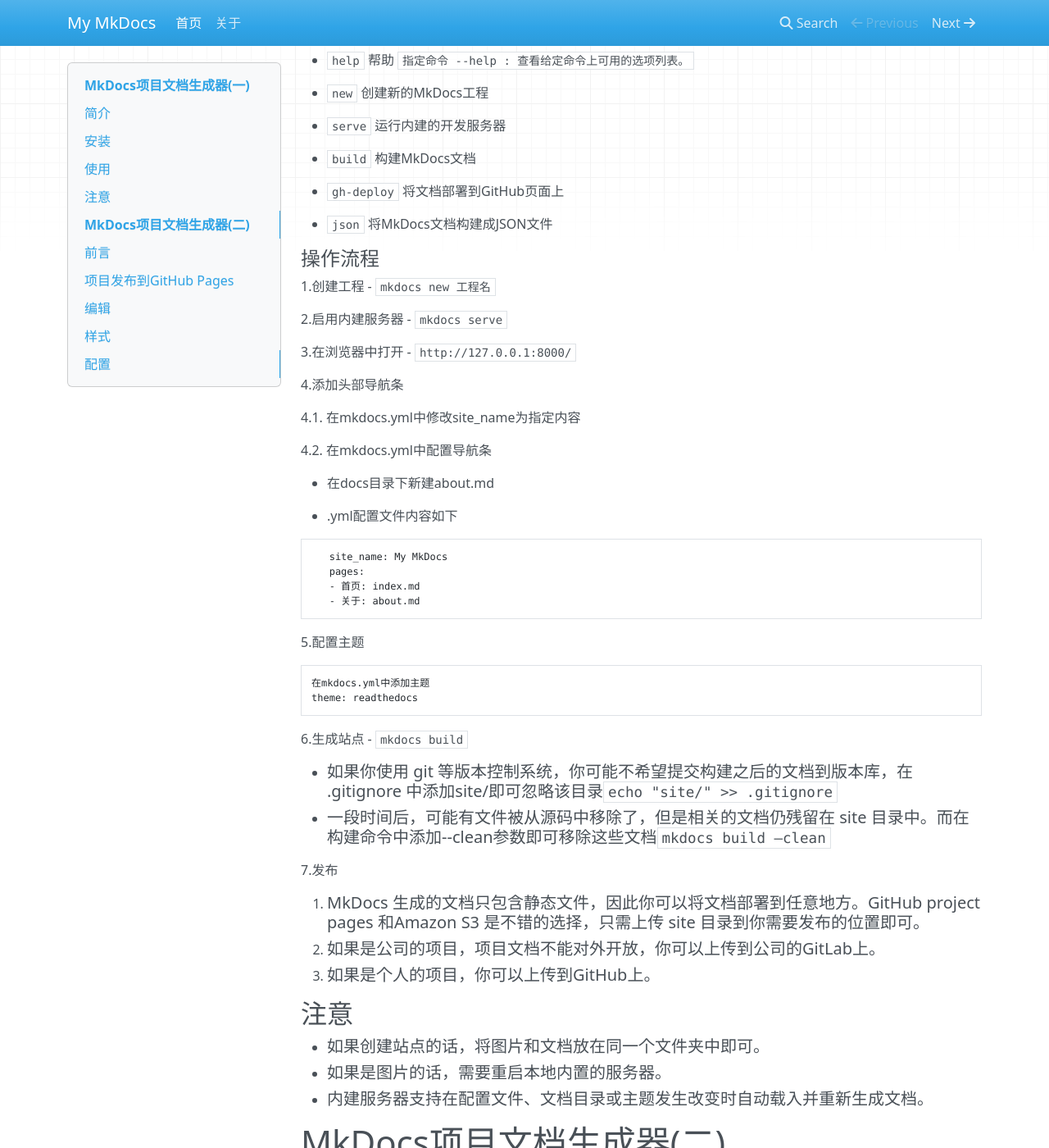
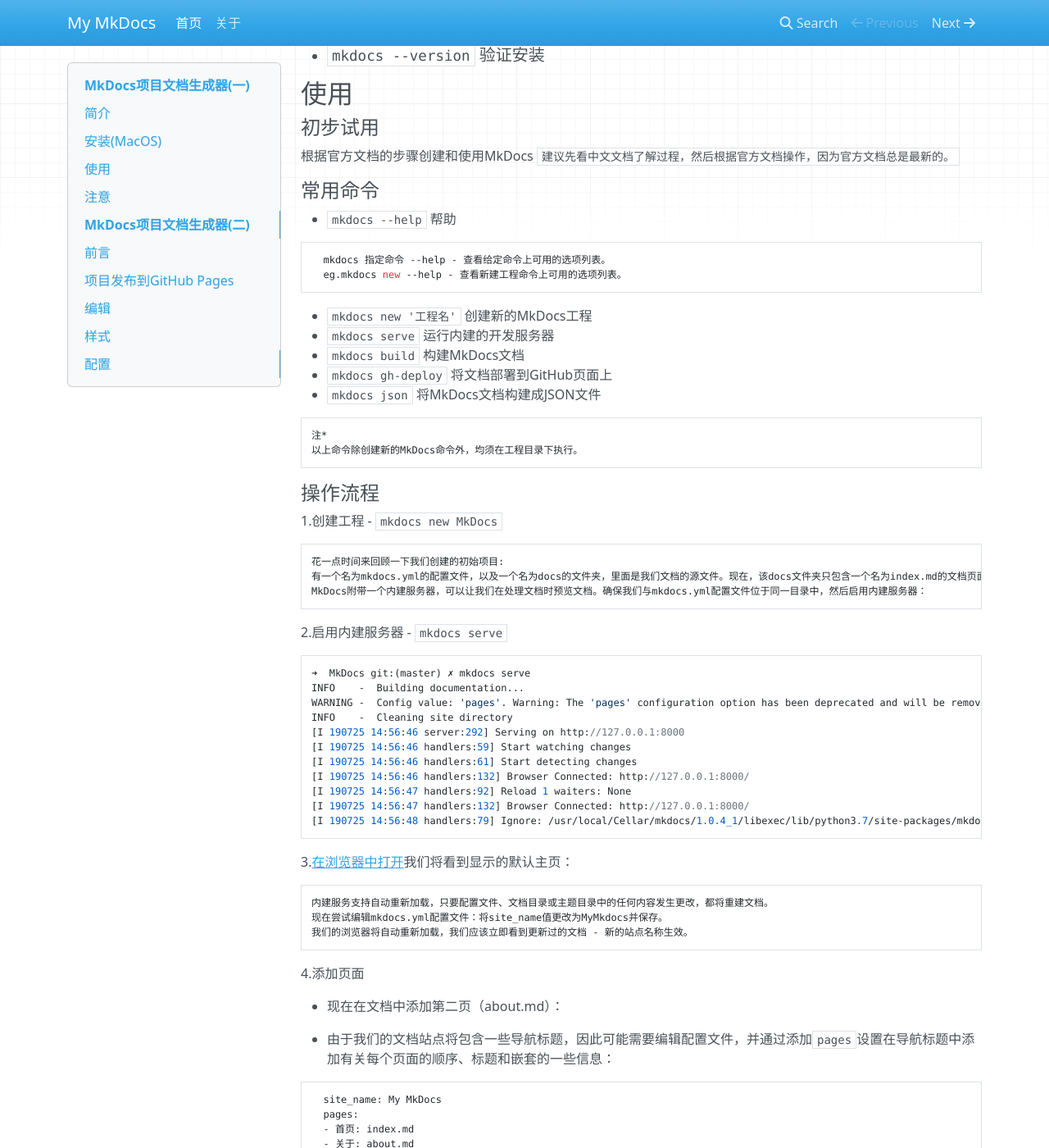
Before and after one commit to MoeRookie/MkDocs, an MkDocs documentation site: the page built from docs/index.md, in a window 1280 px wide and 1400 px high, scrolled down 805 px. Shown: the whole window at 82% size. Built offline with MkDocs 1.6.1, drawn with Linux system fonts in a browser that asks for light colours; nearby versions of some CDN libraries; old or Windows-style settings are respelled for this version of MkDocs; some of the changed text lies outside the part shown.

Commit message:
完善文档的基本逻辑框架的第一部分并添加必要的图片

````diff
--- a/docs/index.md
+++ b/docs/index.md
@@ -16,12 +16,23 @@
 
 - 一个用于创建项目文档的快速、简单、华丽的静态站点生成器，文档源码使用 Markdown 来撰写，用一个 YAML 文件作为配置文档。
 - 构建完全静态的 HTML 站点，可以将它托管到 GitHub pages、Amazon S3 等任意地方。
-- 默认包含大量美观的主题，可以从 bootstrap, readthedocs 和 12 款 bootswatch 主题中选择。
+- 默认包含大量美观的主题，可以在内置主题：mkdocs和readthedocs之间进行选择，也可以在MkDocs wiki中选择任一第三方主题，或者构建自己的主题。
 - 即时预览。
+
+```java
+  内建服务器允许我们在编写文档时预览文档。
+  每当我们保存更改时，其甚至会自动重新加载并刷新我们的浏览器。
+```
+
 - 易于配置。
+
+```java
+  通过自定义主题，让我们的项目文档以我们希望的方式查找。
+```
+
 - 交叉索引。
 
-## 安装
+## 安装(MacOS)
 
 - ##### `brew search mkdocs` 搜索Homebrew Cask中是否存在mkdocs
 
@@ -37,61 +48,194 @@
 
 #### 常用命令
 
-- `help` 帮助 `指定命令 --help : 查看给定命令上可用的选项列表。`
+- `mkdocs --help` 帮助
 
-- `new` 创建新的MkDocs工程
+```java
+  mkdocs 指定命令 --help - 查看给定命令上可用的选项列表。
+  eg.mkdocs new --help - 查看新建工程命令上可用的选项列表。
+```
 
-- `serve` 运行内建的开发服务器
+- `mkdocs new '工程名'` 创建新的MkDocs工程
+- `mkdocs serve` 运行内建的开发服务器
+- `mkdocs build` 构建MkDocs文档
+- `mkdocs gh-deploy` 将文档部署到GitHub页面上
+- `mkdocs json` 将MkDocs文档构建成JSON文件
 
-- `build` 构建MkDocs文档
-
-- `gh-deploy` 将文档部署到GitHub页面上
-
-- `json` 将MkDocs文档构建成JSON文件
+```java
+注*
+以上命令除创建新的MkDocs命令外，均须在工程目录下执行。
+```
 
 #### 操作流程
 
-1.创建工程 - `mkdocs new 工程名`
+1.创建工程 - `mkdocs new MkDocs`
+
+```java
+花一点时间来回顾一下我们创建的初始项目:
+有一个名为mkdocs.yml的配置文件，以及一个名为docs的文件夹，里面是我们文档的源文件。现在，该docs文件夹只包含一个名为index.md的文档页面。
+MkDocs附带一个内建服务器，可以让我们在处理文档时预览文档。确保我们与mkdocs.yml配置文件位于同一目录中，然后启用内建服务器：
+```
 
 2.启用内建服务器 - `mkdocs serve`
 
-3.在浏览器中打开 - `http://127.0.0.1:8000/`
+```java
+➜  MkDocs git:(master) ✗ mkdocs serve
+INFO    -  Building documentation...
+WARNING -  Config value: 'pages'. Warning: The 'pages' configuration option has been deprecated and will be removed in a future release of MkDocs. Use 'nav' instead.
+INFO    -  Cleaning site directory
+[I 190725 14:56:46 server:292] Serving on http://127.0.0.1:8000
+[I 190725 14:56:46 handlers:59] Start watching changes
+[I 190725 14:56:46 handlers:61] Start detecting changes
+[I 190725 14:56:46 handlers:132] Browser Connected: http://127.0.0.1:8000/
+[I 190725 14:56:47 handlers:92] Reload 1 waiters: None
+[I 190725 14:56:47 handlers:132] Browser Connected: http://127.0.0.1:8000/
+[I 190725 14:56:48 handlers:79] Ignore: /usr/local/Cellar/mkdocs/1.0.4_1/libexec/lib/python3.7/site-packages/mkdocs/contrib/search/templates/search/lunr.js
+```
 
-4.添加头部导航条
-
-4.1. 在mkdocs.yml中修改site_name为指定内容
-
-4.2. 在mkdocs.yml中配置导航条
-
-- 在docs目录下新建about.md
-
--  .yml配置文件内容如下
+3.[在浏览器中打开](http://127.0.0.1:8000/)我们将看到显示的默认主页：
 
 ```java
-   site_name: My MkDocs
-   pages:
-   - 首页: index.md
-   - 关于: about.md
+内建服务支持自动重新加载，只要配置文件、文档目录或主题目录中的任何内容发生更改，都将重建文档。
+现在尝试编辑mkdocs.yml配置文件：将site_name值更改为MyMkdocs并保存。
+我们的浏览器将自动重新加载，我们应该立即看到更新过的文档 - 新的站点名称生效。
+```
+
+4.添加页面
+
+- 现在在文档中添加第二页（about.md）：
+
+- 由于我们的文档站点将包含一些导航标题，因此可能需要编辑配置文件，并通过添加`pages`设置在导航标题中添加有关每个页面的顺序、标题和嵌套的一些信息：
+
+```java
+  site_name: My MkDocs
+  pages:
+  - 首页: index.md
+  - 关于: about.md
+```
+
+- 保存更改，现在我们会看到位于导航栏左侧的`主页`和`关于` 菜单项左侧以及位于导航栏右侧的`Search`，`Previous`和`Next`菜单项。
+
+- 尝试菜单项并在页面之间来回导航。然后点击 `Search`。将出现一个搜索对话框，允许我们搜索任何页面上的任何文本。
+
+```java
+  请注意，搜索结果包括网站上每次出现的搜索字词，并直接链接到搜索字词所在页面的部分。我们无需付出任何努力或配置即可完成所有这些工作！
 ```
 
 5.配置主题
 
+- 现在在配置文件中更改主题以更改文档的显示方式。编辑`mkdocs.yml`文件并添加theme设置：
+
 ```java
-在mkdocs.yml中添加主题
-theme: readthedocs
+  site_name: My MkDocs
+  pages:
+  - 主页: index.md
+  - 关于: about.md
+  theme: readthedocs
 ```
 
-6.生成站点 - `mkdocs build`
+- 保存更改，我们将看到正在使用的readthedocs主题
 
-- ##### 如果你使用 git 等版本控制系统，你可能不希望提交构建之后的文档到版本库，在 .gitignore 中添加site/即可忽略该目录`echo "site/" >> .gitignore`
+6.更改favicon图标
 
-- ##### 一段时间后，可能有文件被从源码中移除了，但是相关的文档仍残留在 site 目录中。而在构建命令中添加--clean参数即可移除这些文档`mkdocs build —clean`
+```java
+默认情况下，MkDocs使用MkDocs favicon图标。
+要使用其他图标，须在我们的docs目录下创建img子目录，然后将自定义favicon.ico文件复制到该目录。
+MkDocs将自动检测并使用该文件作为我们的的favicon图标。
+```
 
-7.发布
 
-1. ##### MkDocs 生成的文档只包含静态文件，因此你可以将文档部署到任意地方。GitHub project pages 和Amazon S3 是不错的选择，只需上传 site 目录到你需要发布的位置即可。
-2. ##### 如果是公司的项目，项目文档不能对外开放，你可以上传到公司的GitLab上。
-3. ##### 如果是个人的项目，你可以上传到GitHub上。
+
+7.生成站点 - `mkdocs build`
+
+至此，我们已经准备好部署My MkDocs文档的第一个过程。
+
+- 首先构建文档
+
+```java
+	mkdocs build
+```
+
+- 这将创建一个名为`site`的新目录。看一下目录：
+
+```java
+  ➜  site git:(master) ✗ tree -L 2
+  .
+  ├── 404.html
+  ├── about
+  │   └── index.html
+  ├── css
+  │   ├── base.css
+  │   ├── bootstrap-custom.min.css
+  │   └── font-awesome.min.css
+  ├── fonts
+  │   ├── fontawesome-webfont.eot
+  │   ├── fontawesome-webfont.svg
+  │   ├── fontawesome-webfont.ttf
+  │   ├── fontawesome-webfont.woff
+  │   ├── fontawesome-webfont.woff2
+  │   ├── glyphicons-halflings-regular.eot
+  │   ├── glyphicons-halflings-regular.svg
+  │   ├── glyphicons-halflings-regular.ttf
+  │   ├── glyphicons-halflings-regular.woff
+  │   └── glyphicons-halflings-regular.woff2
+  ├── img
+  │   ├── favicon.ico
+  │   ├── grid.png
+  │   └── index
+  ├── index.html
+  ├── js
+  │   ├── base.js
+  │   ├── bootstrap-3.0.3.min.js
+  │   └── jquery-1.10.2.min.js
+  ├── search
+  │   ├── lunr.js
+  │   ├── main.js
+  │   ├── search_index.json
+  │   └── worker.js
+  ├── sitemap.xml
+  └── sitemap.xml.gz
+  请注意，我们的源文档已输出为两个名为index.html和about/index.html的HTML文件。
+  我们还有各种其他媒体已作为文档主题的部分复制到site了目录中。
+  我们甚至有一个sitemap.xml文件和mkdocs/search_index.json。
+```
+
+- 如果我们正在使用源代码控制，例如`git`；我们可能不希望将文档构建检查添加到存储库中。因此添加包含 `site/`的行在我们的`.gitignore`文件中。
+
+```java
+	echo "site/" >> .gitignore
+```
+
+- 一段时间后，文件可能会从文档中删除，但它们仍将驻留在`site`目录中。要删除这些陈旧文件，只需`mkdocs` 使用`--clean`开关运行即可。
+
+```java
+	mkdocs build --clean
+```
+
+8.其它命令和选项
+
+- 还有其他各种命令和选项。有关命令的完整列表，请使用`--help`标志：
+
+```java
+	mkdocs --help
+```
+
+- 要查看给定命令上可用的选项列表，请使用带该命令标志的`--help`。例如，要获取该`build`命令可用的所有选项的列表，请运行以下命令：
+
+```java
+	mkdocs build --help
+```
+
+9.部署
+
+- 我们刚刚构建的文档站点仅使用静态文件，因此我们几乎可以在任何地方托管它。
+- [GitHub项目页面](https://help.github.com/articles/creating-project-pages-manually/)和[Amazon S3](https://docs.aws.amazon.com/AmazonS3/latest/dev/WebsiteHosting.html)可能是很好的托管选项（具体取决于我们的需求）。
+- 将整个`site`目录的内容上传到您托管网站的任何地方，然后我们就完成了（有关许多常见主机的具体说明，请参阅[部署您的文档](https://www.mkdocs.org/user-guide/deploying-your-docs/)页面）。
+
+```java
+注*：
+	1. 如果是公司的项目，项目文档不能对外开放，我们可以上传到公司的GitLab上。
+	2. 如果是个人的项目，我们可以上传到GitHub上
+```
 
 ## 注意
 
@@ -200,9 +344,7 @@ MkDocs包含许多不同的内置的样式和扩展的样式，也可以很容
 
   ![mkdocs主题](https://raw.githubusercontent.com/MoeRookie/MkDocs/master/docs/img/index/mkdocs主题.png)
 
-
-
-![readthedocs主题](https://raw.githubusercontent.com/MoeRookie/MkDocs/master/docs/img/index/readthedocs主题.png)
+  ![readthedocs主题](https://raw.githubusercontent.com/MoeRookie/MkDocs/master/docs/img/index/readthedocs主题.png)
 
 ```java
 其它几个主题需要安装，因为不会附带，但是安装的时候提示升级，升级的时候提示错误，所以我就忽略了，重点在文档的内容，主题什么的以后再说吧！
````
Also changed, not shown: docs/img/favicon.ico (added), docs/img/index/回顾一下我们创建的初始项目.png (added), docs/img/index/导航栏及菜单项列表.png (added), docs/img/index/新的站点名称生效.png (added), docs/img/index/默认主页.png (added), 2 other files.
